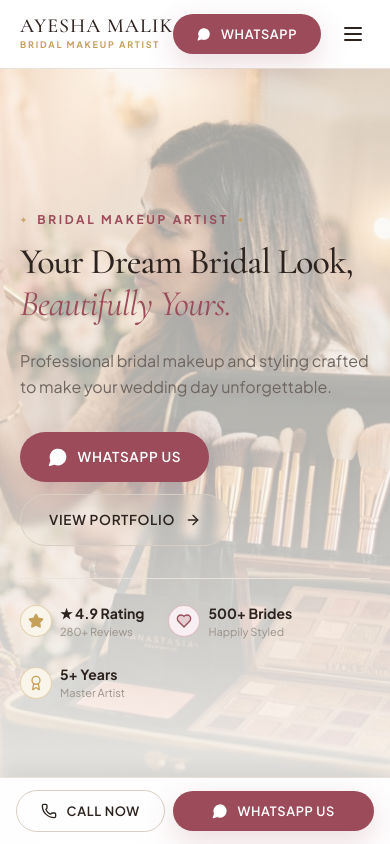
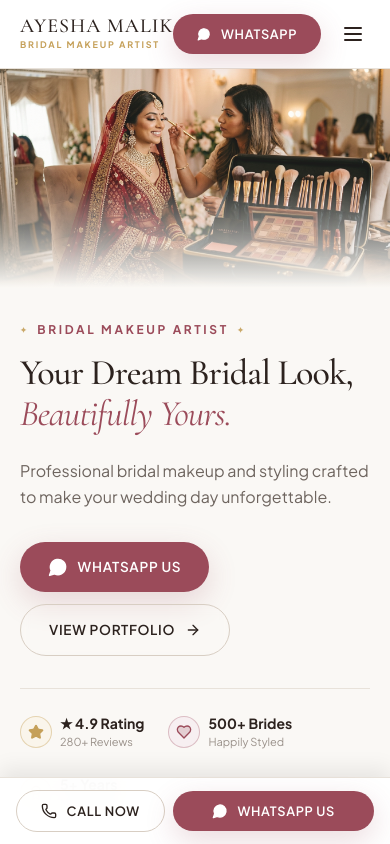
Before and after one commit to syedsarin/Makeup-Artist-Studio, a React (Vite) app: page / in a window 390 px wide. Shown: the top 844 px of the page. Built offline with nearby package versions, Linux system fonts and the light colour scheme.

Commit message:
feat(hero): separate mobile 16:9 hero image block and refine desktop layout

```diff
--- a/src/components/Hero.jsx
+++ b/src/components/Hero.jsx
@@ -1,4 +1,3 @@
-
 import React from 'react';
 import { motion } from 'framer-motion';
 import { MessageCircle, ArrowRight, Star, Heart, Award } from 'lucide-react';
@@ -14,6 +13,7 @@ export default function Hero() {
 
     if (target) {
       const navOffset = 70;
+
       const offsetPosition =
         target.getBoundingClientRect().top +
         window.pageYOffset -
@@ -29,27 +29,65 @@ export default function Hero() {
   return (
     <section
       id="hero"
-      className="relative min-h-[calc(100vh-70px)] flex items-center py-8 sm:py-12 md:py-16 lg:py-20 overflow-hidden bg-[#FAF8F5]"
+      className="relative overflow-hidden bg-[#FAF8F5]"
     >
-      {/* Full Hero Background Image */}
-      <div className="absolute inset-0 w-full h-full z-0 overflow-hidden pointer-events-none">
+      {/* =========================================================
+          MOBILE IMAGE
+          Separate image block so the 16:9 image is not cropped
+          by the tall mobile hero section.
+      ========================================================= */}
+      <div className="relative block w-full aspect-[16/9] overflow-hidden lg:hidden">
         <img
           src={heroBrideImg}
           alt="Bride with professional bridal makeup kit"
-          className="w-full h-full object-cover object-[65%_center] md:object-[right_25%] opacity-40 transition-opacity duration-300"
+          className="absolute inset-0 w-full h-full object-cover object-center"
         />
 
-        {/* Mobile Soft Blend */}
-        <div className="absolute inset-0 bg-gradient-to-b from-[#FAF8F5]/10 via-[#FAF8F5]/30 to-[#FAF8F5]/90 md:hidden" />
+        {/* Soft mobile image overlay */}
+        <div className="absolute inset-0 bg-gradient-to-b from-transparent via-transparent to-[#FAF8F5]" />
 
-        {/* Desktop Soft Blend */}
-        <div className="absolute inset-0 bg-gradient-to-r from-[#FAF8F5]/80 via-[#FAF8F5]/30 to-transparent hidden md:block" />
+        {/* Subtle image tint */}
+        <div className="absolute inset-0 bg-[#FAF8F5]/10" />
       </div>
 
-      <div className="container relative z-10">
-        <div className="grid grid-cols-1 lg:grid-cols-12 gap-8 items-center">
+      {/* =========================================================
+          DESKTOP BACKGROUND IMAGE
+          Hidden on mobile, full hero background on desktop.
+      ========================================================= */}
+      <div className="hidden lg:block absolute inset-0 w-full h-full overflow-hidden pointer-events-none">
+        <img
+          src={heroBrideImg}
+          alt="Bride with professional bridal makeup kit"
+          className="w-full h-full object-cover object-[right_25%] opacity-40"
+        />
 
-          {/* Text Content Layered on Top of Background Image */}
+        {/* Desktop left-side readability overlay */}
+        <div className="absolute inset-0 bg-gradient-to-r from-[#FAF8F5]/85 via-[#FAF8F5]/35 to-transparent" />
+      </div>
+
+      {/* =========================================================
+          CONTENT
+      ========================================================= */}
+      <div className="relative z-10">
+        <div className="container">
+          <div
+            className="
+              grid
+              grid-cols-1
+              lg:grid-cols-12
+              gap-8
+              lg:min-h-[calc(100vh-70px)]
+              items-center
+              py-8
+              sm:py-12
+              md:py-16
+              lg:py-20
+            "
+          >
+
+            {/* =====================================================
+                TEXT CONTENT
+            ===================================================== */}
             <motion.div
               className="lg:col-span-7 flex flex-col text-left"
               initial={{ opacity: 0, y: 24 }}
@@ -59,48 +97,127 @@ export default function Hero() {
                 ease: [0.16, 1, 0.3, 1],
               }}
             >
+              {/* Eyebrow */}
               <div className="eyebrow self-start">
                 <span>{ARTIST_INFO.title}</span>
               </div>
 
-            <h1 className="text-4xl sm:text-5xl lg:text-6xl font-serif text-[#2C221E] font-medium leading-[1.12] mb-6 tracking-tight">
+              {/* Heading */}
+              <h1
+                className="
+                  text-4xl
+                  sm:text-5xl
+                  lg:text-6xl
+                  font-serif
+                  text-[#2C221E]
+                  font-medium
+                  leading-[1.12]
+                  mb-6
+                  tracking-tight
+                "
+              >
                 Your Dream Bridal Look, <br />
+
                 <span className="italic text-[#9B4B5A] font-normal">
                   Beautifully Yours.
                 </span>
               </h1>
 
-            <p className="text-base sm:text-lg text-[#6E655F] mb-8 max-w-xl font-normal leading-relaxed">
+              {/* Description */}
+              <p
+                className="
+                  text-base
+                  sm:text-lg
+                  text-[#6E655F]
+                  mb-8
+                  max-w-xl
+                  font-normal
+                  leading-relaxed
+                "
+              >
                 {ARTIST_INFO.subtitle}
               </p>
 
-            {/* CTAs */}
-            <div className="flex flex-wrap items-center gap-3 sm:gap-4 mb-8 sm:mb-10">
+              {/* =================================================
+                  CTA BUTTONS
+              ================================================= */}
+              <div
+                className="
+                  flex
+                  flex-wrap
+                  items-center
+                  gap-3
+                  sm:gap-4
+                  mb-8
+                  sm:mb-10
+                "
+              >
                 <button
                   onClick={() => openWhatsApp()}
                   className="btn btn-primary btn-lg shadow-rose"
                 >
                   <MessageCircle className="w-5 h-5 fill-white" />
+
                   <span>WhatsApp Us</span>
                 </button>
 
                 <a
                   href="#portfolio"
                   onClick={handlePortfolioClick}
-                className="btn btn-secondary btn-lg group bg-white/70 backdrop-blur-sm"
+                  className="
+                    btn
+                    btn-secondary
+                    btn-lg
+                    group
+                    bg-white/70
+                    backdrop-blur-sm
+                  "
                 >
                   <span>View Portfolio</span>
 
-                <ArrowRight className="w-4 h-4 transition-transform group-hover:translate-x-1" />
+                  <ArrowRight
+                    className="
+                      w-4
+                      h-4
+                      transition-transform
+                      group-hover:translate-x-1
+                    "
+                  />
                 </a>
               </div>
 
-            {/* Trust Badges */}
-            <div className="pt-6 border-t border-[#E8E2DA] flex flex-wrap items-center gap-6 sm:gap-8">
-
+              {/* =================================================
+                  TRUST BADGES
+              ================================================= */}
+              <div
+                className="
+                  pt-6
+                  border-t
+                  border-[#E8E2DA]
+                  flex
+                  flex-wrap
+                  items-center
+                  gap-6
+                  sm:gap-8
+                "
+              >
                 {/* Rating */}
                 <div className="flex items-center gap-2">
-                <div className="w-8 h-8 rounded-full bg-[#FAF5EB] border border-[#C5A059]/40 flex items-center justify-center text-[#C5A059] shadow-xs">
+                  <div
+                    className="
+                      w-8
+                      h-8
+                      rounded-full
+                      bg-[#FAF5EB]
+                      border
+                      border-[#C5A059]/40
+                      flex
+                      items-center
+                      justify-center
+                      text-[#C5A059]
+                      shadow-xs
+                    "
+                  >
                     <Star className="w-4 h-4 fill-[#C5A059]" />
                   </div>
 
@@ -119,7 +236,21 @@ export default function Hero() {
 
                 {/* Brides */}
                 <div className="flex items-center gap-2">
-                <div className="w-8 h-8 rounded-full bg-[#F7EFF1] border border-[#9B4B5A]/30 flex items-center justify-center text-[#9B4B5A] shadow-xs">
+                  <div
+                    className="
+                      w-8
+                      h-8
+                      rounded-full
+                      bg-[#F7EFF1]
+                      border
+                      border-[#9B4B5A]/30
+                      flex
+                      items-center
+                      justify-center
+                      text-[#9B4B5A]
+                      shadow-xs
+                    "
+                  >
                     <Heart className="w-4 h-4 fill-[#9B4B5A]/20" />
                   </div>
 
@@ -138,7 +269,21 @@ export default function Hero() {
 
                 {/* Experience */}
                 <div className="flex items-center gap-2">
-                <div className="w-8 h-8 rounded-full bg-[#FAF5EB] border border-[#C5A059]/40 flex items-center justify-center text-[#C5A059] shadow-xs">
+                  <div
+                    className="
+                      w-8
+                      h-8
+                      rounded-full
+                      bg-[#FAF5EB]
+                      border
+                      border-[#C5A059]/40
+                      flex
+                      items-center
+                      justify-center
+                      text-[#C5A059]
+                      shadow-xs
+                    "
+                  >
                     <Award className="w-4 h-4" />
                   </div>
 
@@ -155,9 +300,21 @@ export default function Hero() {
               </div>
             </motion.div>
 
-          {/* Floating Badges */}
+            {/* =====================================================
+                DESKTOP FLOATING BADGES
+            ===================================================== */}
             <motion.div
-            className="lg:col-span-5 hidden lg:flex flex-col gap-3.5 items-end justify-start self-start pt-2"
+              className="
+                lg:col-span-5
+                hidden
+                lg:flex
+                flex-col
+                gap-3.5
+                items-end
+                justify-start
+                self-start
+                pt-2
+              "
               initial={{ opacity: 0, scale: 0.95 }}
               animate={{ opacity: 1, scale: 1 }}
               transition={{
@@ -166,9 +323,36 @@ export default function Hero() {
                 ease: [0.16, 1, 0.3, 1],
               }}
             >
-            {/* Customized */}
-            <div className="bg-white/95 backdrop-blur-md border border-[#E8E2DA] p-4 rounded-2xl shadow-xl flex items-center gap-3">
-              <div className="w-10 h-10 rounded-full bg-[#9B4B5A] text-white flex items-center justify-center text-lg font-serif shadow-xs">
+              {/* Customized Badge */}
+              <div
+                className="
+                  bg-white/95
+                  backdrop-blur-md
+                  border
+                  border-[#E8E2DA]
+                  p-4
+                  rounded-2xl
+                  shadow-xl
+                  flex
+                  items-center
+                  gap-3
+                "
+              >
+                <div
+                  className="
+                    w-10
+                    h-10
+                    rounded-full
+                    bg-[#9B4B5A]
+                    text-white
+                    flex
+                    items-center
+                    justify-center
+                    text-lg
+                    font-serif
+                    shadow-xs
+                  "
+                >
                   ✨
                 </div>
 
@@ -184,7 +368,20 @@ export default function Hero() {
               </div>
 
               {/* Rating Badge */}
-            <div className="bg-white/95 backdrop-blur-md border border-[#E8E2DA] p-4 rounded-2xl shadow-xl flex items-center gap-3">
+              <div
+                className="
+                  bg-white/95
+                  backdrop-blur-md
+                  border
+                  border-[#E8E2DA]
+                  p-4
+                  rounded-2xl
+                  shadow-xl
+                  flex
+                  items-center
+                  gap-3
+                "
+              >
                 <div className="flex text-[#C5A059]">
                   {[...Array(5)].map((_, i) => (
                     <Star
@@ -200,8 +397,30 @@ export default function Hero() {
               </div>
 
               {/* Signature Badge */}
-            <div className="bg-black/45 backdrop-blur-md text-white border border-white/25 p-4 rounded-2xl shadow-xl text-left max-w-xs">
-              <div className="text-xs font-semibold uppercase tracking-wider text-[#E5D5BC] mb-1">
+              <div
+                className="
+                  bg-black/45
+                  backdrop-blur-md
+                  text-white
+                  border
+                  border-white/25
+                  p-4
+                  rounded-2xl
+                  shadow-xl
+                  text-left
+                  max-w-xs
+                "
+              >
+                <div
+                  className="
+                    text-xs
+                    font-semibold
+                    uppercase
+                    tracking-wider
+                    text-[#E5D5BC]
+                    mb-1
+                  "
+                >
                   Signature Couture Bridal
                 </div>
 
@@ -213,6 +432,7 @@ export default function Hero() {
 
           </div>
         </div>
+      </div>
     </section>
   );
 }
```
Lines whose indentation alone changed are shown as unchanged.
